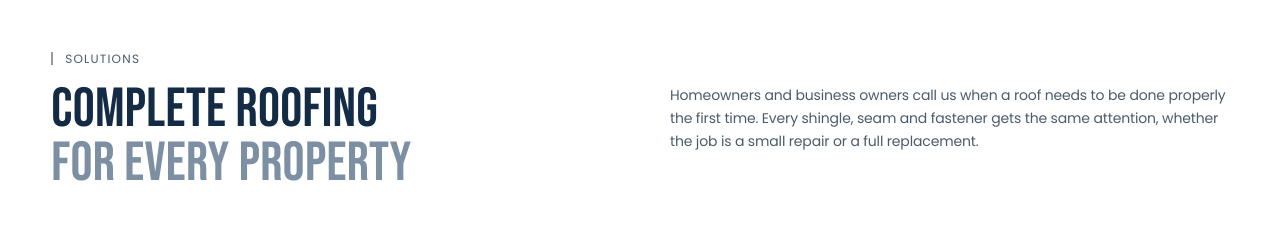
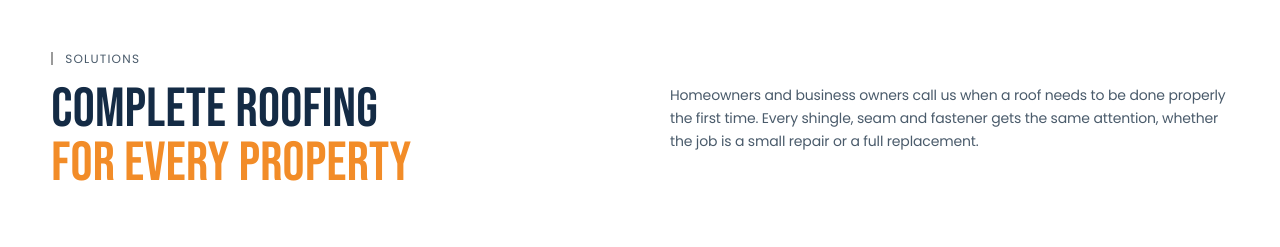
Before and after one commit to subathi-sketch/roofing, a plain HTML site: page index.html in a window 1280 px wide. Shown: the part 5820-6067 px from the top of the page. Drawn offline with nearby package versions, Linux system fonts and the light colour scheme; animation ran at ten frames a second.

Commit message:
Use orange accent for all heading highlight lines
Co-Authored-By: Claude Sonnet 5.5 <noreply@anthropic.com>

```diff
--- a/styles.css
+++ b/styles.css
@@ -14,7 +14,7 @@ ul{list-style:none}
 h1,h2{font-family:"Bebas Neue",Impact,sans-serif;font-weight:400;color:var(--ink);line-height:.98;letter-spacing:.005em;text-transform:uppercase}
 h2{font-size:clamp(44px,5.4vw,72px)}
 h3{font-size:24px;font-weight:600;color:var(--ink);line-height:1.25}
-.blue{color:var(--lime)}.soft{color:var(--soft)}.lime{color:var(--lime)}
+.blue{color:var(--lime)}.soft{color:var(--lime)}.lime{color:var(--lime)}
 section{position:relative}
 .tag{display:inline-block;border-left:2px solid #9a9a9a;padding-left:12px;font-size:12px;letter-spacing:.1em;text-transform:uppercase;color:#4a5b6b;margin-bottom:18px;line-height:1.1}
 
```
